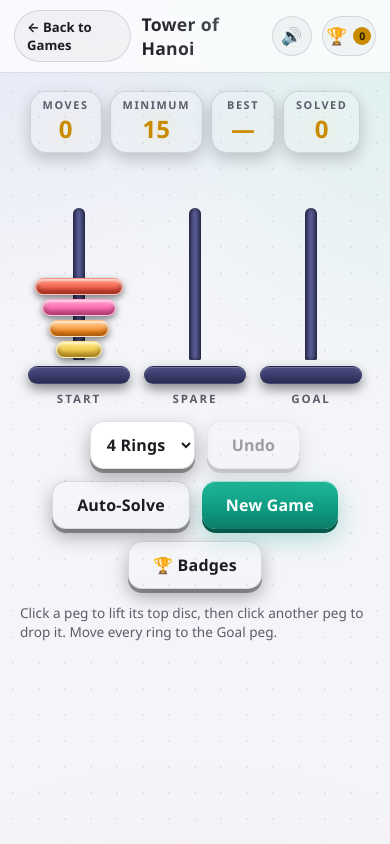
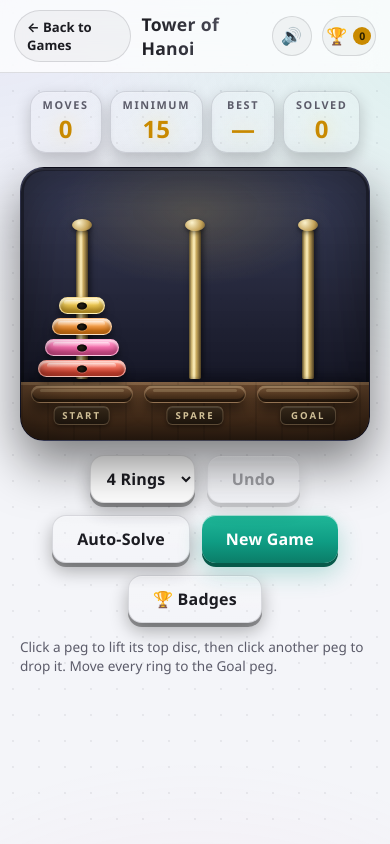
Before and after one commit to Fel101/fels-offline-arcade, a website: page games/tower-of-hanoi/index.html in a window 390 px wide. Drawn offline with Linux system fonts and the light colour scheme.

Commit message:
Fix Tower of Hanoi ring order and overhaul its artwork
The flex-column stack painted the first array entry at the visual top while pegs are stored bottom-to-top, so the largest ring appeared on top. Render rings smallest-first so the tower is right-side up. Redraw the stage with a spotlight and wooden tabletop, polished brass rods with caps, chunky plinths, engraved peg plaques, and glossy rings with a center hole and specular highlight. Add one-shot drop and landing animations, ready-move pulsing and reduced-motion support. Keep all rules, 14 badges, records, auto-solve and the test hook intact; add 4 order/animation assertions and verify in a real browser.

```diff
--- a/games/tower-of-hanoi/index.html
+++ b/games/tower-of-hanoi/index.html
@@ -39,19 +39,53 @@
   <link rel="stylesheet" href="../../css/styles.css">
   <style>
     main.game-area { justify-content: flex-start; padding-top: 18px; gap: 14px; }
-    .hanoi-board { display: flex; gap: 18px; align-items: flex-end; max-width: 100%; }
+
+    /* The board is a little workshop stage: a warm spotlight over a wooden table. */
+    .hanoi-board {
+      position: relative;
+      display: flex; gap: 18px; align-items: flex-end; justify-content: center;
+      max-width: 100%; margin: 0 auto;
+      padding: 26px 20px 18px;
+      border-radius: 24px;
+      border: 1px solid var(--glass-border);
+      background:
+        radial-gradient(ellipse 55% 38% at 50% 16%, rgba(255, 217, 77, 0.16), transparent 72%),
+        linear-gradient(180deg, rgba(42, 46, 76, 0.92) 0%, rgba(20, 22, 40, 0.96) 62%, rgba(12, 13, 26, 1) 100%);
+      box-shadow: 0 22px 50px rgba(0, 0, 0, 0.5), inset 0 2px 0 rgba(255, 255, 255, 0.1), inset 0 0 0 3px rgba(0, 0, 0, 0.3);
+      overflow: hidden;
+    }
+    .hanoi-board::before {
+      content: ""; position: absolute; left: 0; right: 0; bottom: 0; height: 58px; z-index: 0;
+      background:
+        repeating-linear-gradient(90deg, rgba(0, 0, 0, 0.1) 0 2px, transparent 2px 26px),
+        linear-gradient(180deg, #6b4a2f 0%, #4a301c 60%, #2e1e12 100%);
+      box-shadow: inset 0 3px 0 rgba(255, 220, 170, 0.18), 0 -4px 14px rgba(0, 0, 0, 0.35);
+    }
+    .hanoi-board::after {
+      content: ""; position: absolute; inset: 0; pointer-events: none; z-index: 4;
+      border-radius: inherit; box-shadow: inset 0 0 60px rgba(0, 0, 0, 0.5);
+    }
+
     .peg {
-      position: relative; width: 156px; height: 290px; border-radius: 18px;
+      position: relative; z-index: 1;
+      width: 156px; height: 290px; border-radius: 18px;
       border: 1px solid transparent; cursor: pointer;
       transition: box-shadow 0.2s ease, border-color 0.2s ease, background 0.2s ease;
     }
-    .peg:hover { background: rgba(255, 255, 255, 0.03); }
+    .peg:hover { background: rgba(255, 255, 255, 0.04); }
     .peg--source {
-      background: rgba(77, 227, 195, 0.07);
-      border-color: rgba(77, 227, 195, 0.55);
-      box-shadow: 0 0 22px rgba(77, 227, 195, 0.2), inset 0 0 24px rgba(77, 227, 195, 0.08);
+      background: rgba(77, 227, 195, 0.09);
+      border-color: rgba(77, 227, 195, 0.6);
+      box-shadow: 0 0 26px rgba(77, 227, 195, 0.24), inset 0 0 24px rgba(77, 227, 195, 0.1);
     }
-    .peg--ok { border-color: rgba(255, 217, 77, 0.45); box-shadow: 0 0 16px rgba(255, 217, 77, 0.13); }
+    .peg--ok {
+      border-color: rgba(255, 217, 77, 0.55);
+      animation: hanoiReady 1.2s ease-in-out infinite;
+    }
+    @keyframes hanoiReady {
+      0%, 100% { box-shadow: 0 0 12px rgba(255, 217, 77, 0.12); }
+      50% { box-shadow: 0 0 26px rgba(255, 217, 77, 0.3); }
+    }
     .peg--shake { animation: hanoiShake 0.32s ease; }
     @keyframes hanoiShake {
       0%, 100% { transform: translateX(0); }
@@ -59,45 +93,97 @@
       50% { transform: translateX(8px); }
       75% { transform: translateX(-5px); }
     }
+
+    /* Polished brass rod with a rounded cap. */
     .peg__rod {
       position: absolute; bottom: 46px; left: 50%; transform: translateX(-50%);
-      width: 12px; height: 185px; border-radius: 7px 7px 2px 2px;
-      background: linear-gradient(90deg, #33365f, #5a5d94 50%, #33365f);
-      box-shadow: inset 0 0 4px rgba(0, 0, 0, 0.6);
+      width: 12px; height: 185px; border-radius: 7px 7px 2px 2px; z-index: 0;
+      background: linear-gradient(90deg, #6b5a34 0%, #d9c07a 22%, #fff2c0 42%, #c8a95e 62%, #5e4c2a 100%);
+      box-shadow: 2px 0 6px rgba(0, 0, 0, 0.55), inset 0 0 4px rgba(0, 0, 0, 0.35);
     }
+    .peg__rod::before {
+      content: ""; position: absolute; top: -8px; left: 50%; transform: translateX(-50%);
+      width: 20px; height: 12px; border-radius: 50%;
+      background: radial-gradient(circle at 35% 30%, #fff6d0, #c9a75c 60%, #6b5428);
+      box-shadow: 0 2px 5px rgba(0, 0, 0, 0.5);
+    }
+
+    /* Flex column paints the FIRST child at the top, so script.js appends
+       rings from smallest to largest to keep big rings visually at the bottom. */
     .peg__stack {
-      position: absolute; bottom: 48px; left: 0; right: 0; z-index: 1;
+      position: absolute; bottom: 48px; left: 0; right: 0; z-index: 2;
       display: flex; flex-direction: column; justify-content: flex-end; align-items: center; gap: 4px;
     }
+
+    /* Chunky wooden plinth with an engraved top edge. */
     .peg__base {
       position: absolute; bottom: 22px; left: 50%; transform: translateX(-50%);
-      width: 148px; height: 18px; border-radius: 10px;
-      background: linear-gradient(180deg, #4c4f84, #2a2c52);
-      border: 1px solid var(--glass-border);
-      box-shadow: 0 5px 12px rgba(0, 0, 0, 0.45), inset 0 1px 0 rgba(255, 255, 255, 0.2);
+      width: 148px; height: 18px; border-radius: 10px; z-index: 2;
+      background: linear-gradient(180deg, #7b5a3c 0%, #5a3d24 45%, #33200f 100%);
+      border: 1px solid rgba(255, 220, 170, 0.25);
+      box-shadow: 0 8px 14px rgba(0, 0, 0, 0.5), inset 0 2px 0 rgba(255, 230, 190, 0.25), inset 0 -3px 0 rgba(0, 0, 0, 0.35);
     }
+    .peg__base::after {
+      content: ""; position: absolute; left: 8px; right: 8px; top: 3px; height: 3px;
+      border-radius: 2px; background: rgba(255, 235, 190, 0.18);
+    }
+    .peg--drop .peg__base { animation: hanoiLand 0.35s ease; }
+    @keyframes hanoiLand {
+      0%, 100% { box-shadow: 0 8px 14px rgba(0, 0, 0, 0.5), inset 0 2px 0 rgba(255, 230, 190, 0.25); }
+      40% { box-shadow: 0 8px 26px rgba(255, 217, 77, 0.55), inset 0 2px 0 rgba(255, 240, 200, 0.5); }
+    }
+
     .peg__label {
-      position: absolute; bottom: 0; left: 0; right: 0; text-align: center;
-      font-size: 0.72rem; letter-spacing: 2px; text-transform: uppercase;
-      color: var(--muted); font-weight: 800;
+      position: absolute; bottom: 0; left: 50%; transform: translateX(-50%);
+      min-width: 72px; padding: 2px 8px; border-radius: 6px; text-align: center; z-index: 2;
+      font-size: 0.68rem; letter-spacing: 2px; text-transform: uppercase; font-weight: 900;
+      color: #e9d6a8;
+      background: linear-gradient(180deg, #3a2c1c, #22180f);
+      border: 1px solid rgba(255, 220, 170, 0.25);
+      box-shadow: inset 0 1px 0 rgba(255, 255, 255, 0.12), 0 2px 4px rgba(0, 0, 0, 0.4);
     }
+
+    /* Glossy rings with a dark centre where the rod passes through. */
     .disc {
+      position: relative;
       height: 21px; border-radius: 11px; pointer-events: none;
-      border: 1px solid rgba(255, 255, 255, 0.4);
-      box-shadow: 0 3px 7px rgba(0, 0, 0, 0.5), inset 0 2px 2px rgba(255, 255, 255, 0.55), inset 0 -4px 5px rgba(0, 0, 0, 0.35);
+      border: 1px solid rgba(255, 255, 255, 0.45);
+      box-shadow: 0 5px 9px rgba(0, 0, 0, 0.5), inset 0 2px 2px rgba(255, 255, 255, 0.6), inset 0 -5px 6px rgba(0, 0, 0, 0.35);
       transition: transform 0.18s var(--ease-pop), box-shadow 0.18s ease, width 0.2s ease;
     }
+    .disc::before {
+      content: ""; position: absolute; left: 10%; right: 10%; top: 2px; height: 5px;
+      border-radius: 5px; background: linear-gradient(180deg, rgba(255, 255, 255, 0.65), rgba(255, 255, 255, 0));
+    }
+    .disc::after {
+      content: ""; position: absolute; left: 50%; top: 50%; transform: translate(-50%, -50%);
+      width: 12px; height: 9px; border-radius: 50%;
+      background: radial-gradient(circle at 40% 30%, #2b2416, #0d0b08 70%);
+      box-shadow: inset 0 1px 2px rgba(0, 0, 0, 0.8), 0 1px 0 rgba(255, 255, 255, 0.25);
+    }
     .disc--held {
-      transform: translateY(-24px) scale(1.04);
-      box-shadow: 0 16px 30px rgba(0, 0, 0, 0.55), 0 0 26px rgba(77, 227, 195, 0.5), inset 0 2px 2px rgba(255, 255, 255, 0.6);
+      transform: translateY(-26px) scale(1.04);
+      box-shadow: 0 18px 32px rgba(0, 0, 0, 0.6), 0 0 28px rgba(77, 227, 195, 0.55), inset 0 2px 2px rgba(255, 255, 255, 0.6);
     }
+    .disc--drop { animation: hanoiDrop 0.3s cubic-bezier(0.2, 1.4, 0.4, 1); }
+    @keyframes hanoiDrop {
+      0% { transform: translateY(-34px) scale(1.05); opacity: 0.6; }
+      100% { transform: translateY(0) scale(1); opacity: 1; }
+    }
+
     .btn:disabled { opacity: 0.4; pointer-events: none; }
     @media (max-width: 560px) {
-      .hanoi-board { gap: 8px; }
+      .hanoi-board { gap: 8px; padding: 18px 8px 14px; }
       .peg { width: 108px; height: 240px; }
       .peg__rod { height: 152px; }
       .peg__base { width: 102px; }
+      .peg__label { min-width: 56px; font-size: 0.6rem; }
       .disc { height: 17px; border-radius: 9px; }
+      .disc::after { width: 10px; height: 7px; }
+    }
+    @media (prefers-reduced-motion: reduce) {
+      .peg--ok, .peg--shake, .peg--drop .peg__base, .disc--drop { animation: none; }
+      .disc { transition: none; }
     }
   </style>
 </head>
--- a/games/tower-of-hanoi/script.js
+++ b/games/tower-of-hanoi/script.js
@@ -233,6 +233,7 @@
   let autoTimer = null;
   let autoPlan = [];
   let autoIndex = 0;
+  let dropFx = null; // { p, d } — one-shot landing animation after a move
 
   const minMoves = (n) => Math.pow(2, n) - 1;
 
@@ -250,19 +251,27 @@
     for (const { el, p } of pegEls) {
       const stack = el.querySelector(".peg__stack");
       stack.innerHTML = "";
-      for (const d of pegs[p]) {
+      const list = pegs[p];
+      // The flex column paints its FIRST child at the top, while a peg is
+      // stored bottom → top. Append in reverse so large rings sit at the
+      // bottom and the smallest ring is visibly on top.
+      for (let i = list.length - 1; i >= 0; i--) {
+        const d = list[i];
         const disc = document.createElement("div");
         disc.className = "disc";
         disc.style.width = discWidth(d) + "px";
         const [c1, c2] = DISC_COLORS[d - 1];
         disc.style.background = `linear-gradient(180deg, ${c1} 0%, ${c2} 78%)`;
-        if (held === p && d === pegs[p][pegs[p].length - 1]) disc.classList.add("disc--held");
+        if (held === p && d === list[list.length - 1]) disc.classList.add("disc--held");
+        if (dropFx && dropFx.p === p && dropFx.d === d) disc.classList.add("disc--drop");
         stack.appendChild(disc);
       }
       el.classList.toggle("peg--source", held === p);
+      el.classList.toggle("peg--drop", !!dropFx && dropFx.p === p);
       const droppable = held !== null && p !== held && canDrop(p, heldDisc());
       el.classList.toggle("peg--ok", droppable);
     }
+    dropFx = null;
     updateHud();
   }
 
@@ -290,6 +299,7 @@
     history.push([from, to]);
     stats.totalMoves++;
     if (held !== null && pegs[held].length === 0) held = null; // safety
+    dropFx = { p: to, d };
     render();
     if (pegs[2].length === ringCount) onWin();
   }
@@ -393,6 +403,7 @@
     pegs[from].push(d);
     moves = Math.max(0, moves - 1);
     held = null;
+    dropFx = { p: from, d };
     stats.undone++;
     saveStats();
     checkAchievements();
```
Also changed, not shown: tests/hanoi-test.js (+8 -0 lines).
